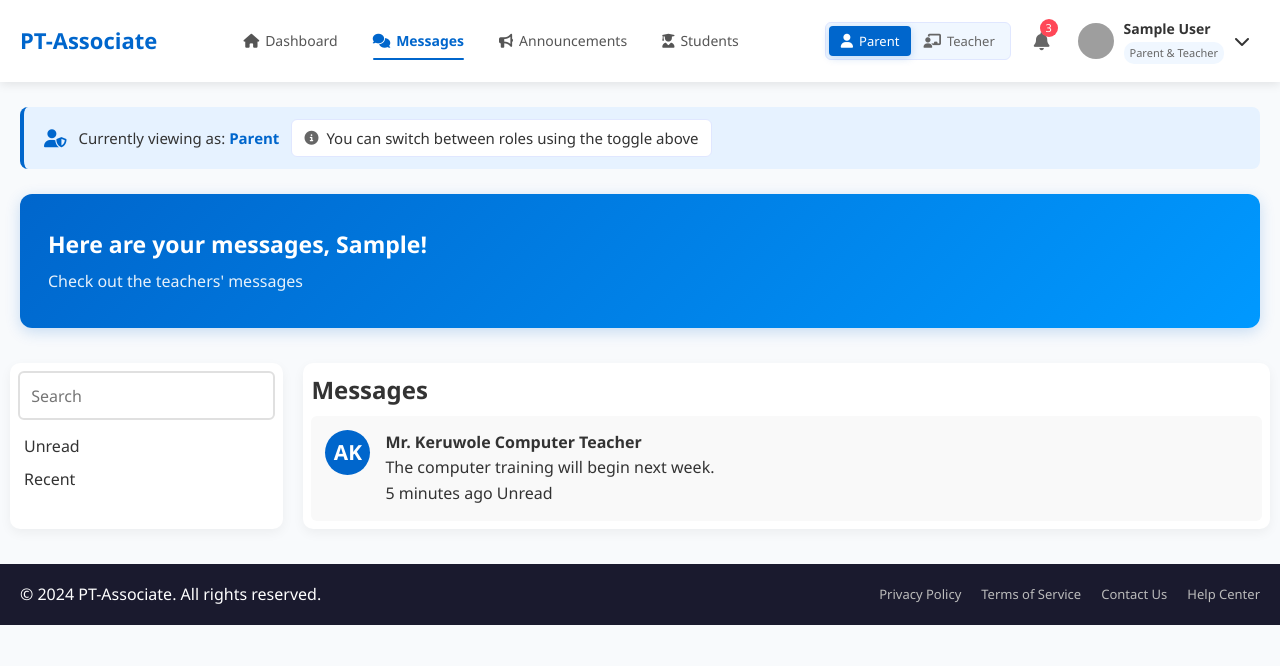
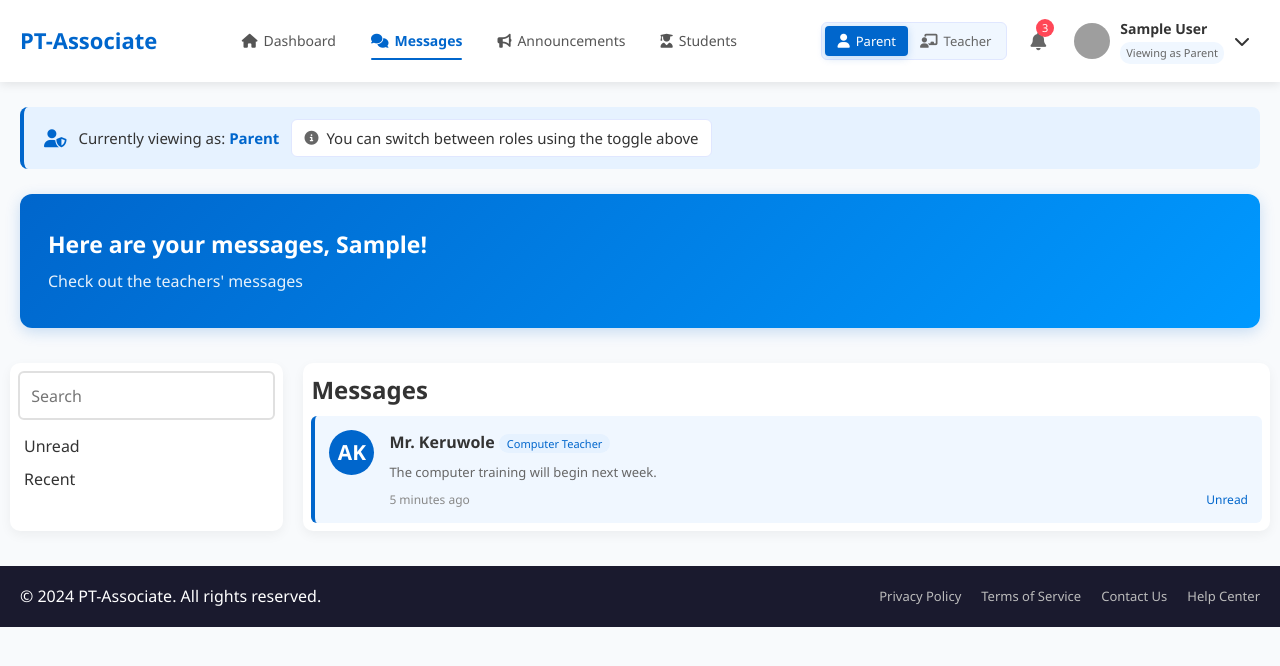
Before and after one commit to AOKTunbosun/pt_associate, a Django app: page /messages/ in a window 1280 px wide. Shown: the top 666 px of the page. Run offline with Django 5.2, Linux system fonts and the light colour scheme; the visitor is signed in with stand-in values (Sample User, id 1); grey boxes are pictures that could not be loaded.

Commit message:
Completed the messages page - unrelatedly, to begin requirements gathering

```diff
--- a/core/static/core/css/messages.css
+++ b/core/static/core/css/messages.css
@@ -104,6 +104,12 @@ body{
     margin: 6px;
 }
 
+.messages-list a {
+    text-decoration: none;
+}
+
+
+
 .messages-item {
     display: flex;
     gap: 15px;
@@ -138,3 +144,43 @@ body{
     color: white;
     font-size: 1.3rem;
 }
+
+.message-content {
+    flex: 1;
+}
+
+.message-content h4 {
+    margin-bottom: 8px;
+    color: #333;
+}
+
+.message-content .message-badge {
+    background-color: #e6f2ff;
+    color: #0066cc;
+    border-radius: 10px;
+    font-size: 11px;
+    padding: 2px 8px;
+    font-weight: 500;
+}
+
+.message-content .message-preview {
+    color: #666;
+    font-size: 13px;
+    margin-bottom: 8px;
+    line-height: 1.4;
+    display: -webkit-box;
+    -webkit-line-orient: vertical;
+    overflow: hidden;
+}
+
+.message-meta-data {
+    display: flex;
+    justify-content: space-between;
+    font-size: 12px;
+    color: #888;
+    flex-wrap: wrap;
+}
+
+.message-meta-data .unread-indicator {
+    color: #0066cc;
+}
--- /dev/null
+++ b/core/static/core/js/messages.js
@@ -0,0 +1,53 @@
+document.addEventListener('DOMContentLoaded', function () {
+
+    const roleButtons = document.querySelectorAll('.role-btn');
+    const parentMessages = document.getElementById('parent-section');
+    const teacherMessages = document.getElementById('teacher-section');
+    const currentRoleElement = document.getElementById('current-role');
+    const userRoleElement = document.querySelector('.user-role');
+
+    function switchRole(role) {
+        roleButtons.forEach(btn => {
+            if (btn.dataset.role === role) {
+                btn.classList.add('active');
+            } else {
+                btn.classList.remove('active');
+            }
+        });
+
+        if (role === 'parent') {
+            parentMessages.classList.add('active');
+            teacherMessages.classList.remove('active');
+            currentRoleElement.textContent = 'Parent';
+            if (userRoleElement) {
+                userRoleElement.textContent = 'Viewing as Parent';
+            }
+        } else if (role === 'teacher') {
+            parentMessages.classList.remove('active');
+            teacherMessages.classList.add('active');
+            currentRoleElement.textContent = 'Teacher';
+            if (userRoleElement) {
+                userRoleElement.textContent = 'Viewing as Teacher';
+            }
+        }
+
+         document.title = `Messages (${role.charAt(0).toUpperCase() + role.slice(1)}) - PT-Associate`;
+
+        // Store preference in localStorage
+        localStorage.setItem('pt-associate-role', role);
+
+    }
+
+    roleButtons.forEach(button => {
+        button.addEventListener('click', function () {
+            const role = this.dataset.role;
+            switchRole(role);
+        });
+    });
+
+    const savedRole = localStorage.getItem('pt-associate-role') || 'parent';
+    switchRole(savedRole);
+
+
+
+})
--- a/core/templates/core/login.html
+++ b/core/templates/core/login.html
@@ -13,7 +13,7 @@
             <!-- Left Side -->
             <div class="login-left">
                 <h2>Welcome Back to PT-Associate</h2>
-                <p>Sign in to access your account and connect with teachers and parents.</p>
+                <p>Login to access your account and connect with teachers and parents.</p>
                 <ul class="features-list">
                     <li>Secure messaging platform</li>
                     <li>Real-time updates</li>
@@ -26,7 +26,7 @@
             <div class="login-right">
                 <div class="logo">PT-Associate</div>
                 <div class="login-header">
-                    <h3>Sign In</h3>
+                    <h3>Login</h3>
                     <p>Enter your credentials to access your account</p>
                 </div>
 
@@ -53,7 +53,7 @@
                         <a href="#" class="forgot-password">Forgot Password?</a>
                     </div>
 
-                    <button type="submit" class="btn-login">Sign In</button>
+                    <button type="submit" class="btn-login">Login</button>
                 </form>
 
                 <div class="divider">
--- a/core/templates/core/messages.html
+++ b/core/templates/core/messages.html
@@ -46,7 +46,8 @@
                         <h2>Messages</h2>
                     </div>
                     <div class="messages-list">
-                        <div class="messages-item">
+                        <a href="#">
+                        <div class="messages-item unread">
                             <div class="sender-initials">
                                 <h5>AK</h5>
                             </div>
@@ -61,6 +62,7 @@
 
                             </div>
                         </div>
+                        </a>
 
 
                     </div>
@@ -74,7 +76,67 @@
 
     </div>
 
+
+    <div id="teacher-section" class="messages-content">
+        <section class="greeting-section">
+            <div class="greeting-card">
+                <h3>Here are your messages, Mr. {{ request.user.last_name }}!</h3>
+                <p>Check out the parents' messages</p>
+            </div>
+        </section>
+
+        <div class="messages-grid">
+            <div class="left-column">
+                <input class="search-bar" placeholder="Search" name="search-bar">
+                <p><a href="#">All</a></p>
+                <p><a href="#">Unread</a></p>
+                <p><a href="#">Sent</a></p>
+
+            </div>
+
+            <div class="right-column">
+                <section class="messages-card">
+                    <div class="messages-card-header">
+                        <h2>Messages</h2>
+                    </div>
+                    <div class="messages-list">
+                        <a href="#">
+                        <div class="messages-item unread">
+                            <div class="sender-initials">
+                                <h5>OA</h5>
+                            </div>
+                            <div class="message-content">
+                                <h4>Mr. Bosun <span class="message-badge">Ola's Parent</span></h4>
+                                <p class="message-preview">When will the midterm break end.</p>
+
+                                <div class="message-meta-data">
+                                    <span>30 minutes ago</span>
+                                    <span class="unread-indicator">Unread</span>
+                                </div>
+
+                            </div>
+                        </div>
+                        </a>
+
+
+                    </div>
+
+
+                </section>
+
+            </div>
+
+        </div>
+
+
+
+    </div>
+
 </main>
 
 
 {% endblock content %}
+
+{% block extrajs %}
+<script src="{% static 'core/js/messages.js' %}"></script>
+{% endblock extrajs %}
```
